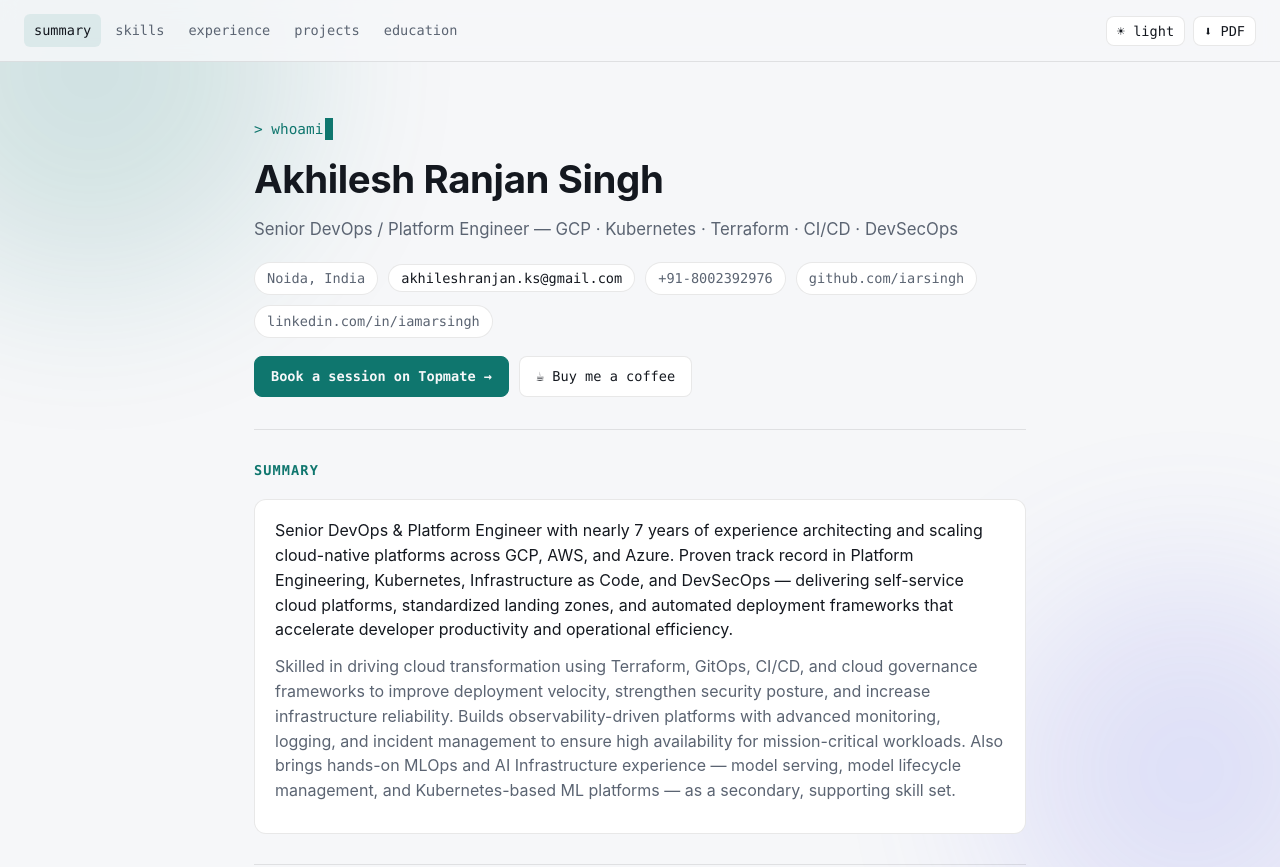
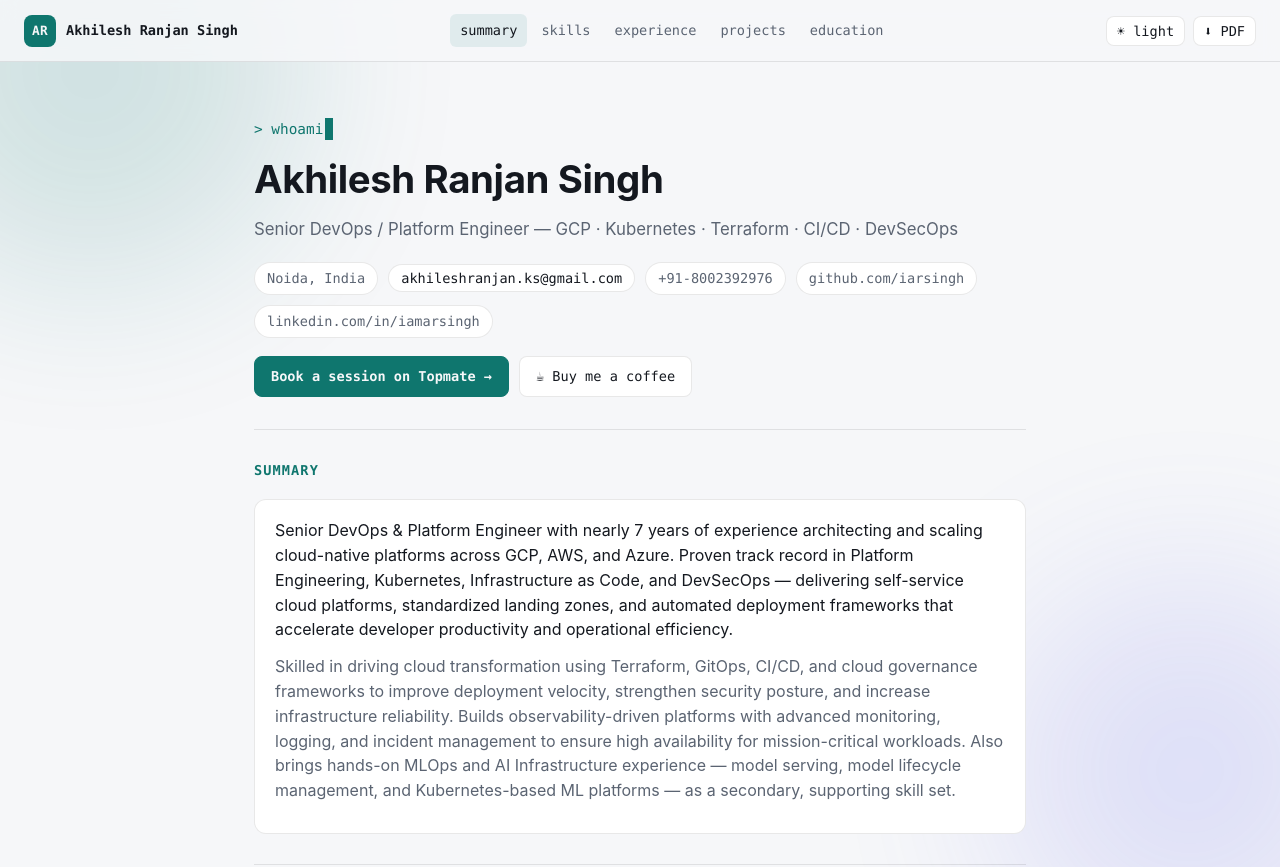
Before and after one commit to iarsingh/profile, a plain HTML site: page index.html in a window 1280 px wide. Shown: the top 867 px of the page. Drawn offline with Linux system fonts and the light colour scheme.

Commit message:
Add AR monogram brand mark to header

```diff
--- a/index.html
+++ b/index.html
@@ -13,6 +13,10 @@
 <div class="bg-orb bg-orb-b" aria-hidden="true"></div>
 
 <nav class="nav">
+  <a class="brand" href="#top" aria-label="Akhilesh Ranjan Singh — home">
+    <span class="brand-mark">AR</span>
+    <span class="brand-name">Akhilesh Ranjan Singh</span>
+  </a>
   <div class="nav-links">
     <a href="#summary">summary</a>
     <a href="#skills">skills</a>
@@ -28,7 +32,7 @@
 
 <div class="wrap">
 
-  <section class="hero">
+  <section class="hero" id="top">
     <p class="eyebrow">whoami<span class="cursor">&nbsp;</span></p>
     <h1>Akhilesh Ranjan Singh</h1>
     <p class="role">Senior DevOps / Platform Engineer — GCP · Kubernetes · Terraform · CI/CD · DevSecOps</p>
--- a/styles.css
+++ b/styles.css
@@ -103,6 +103,38 @@ a { color: var(--accent); }
   backdrop-filter: blur(10px);
   border-bottom: 1px solid var(--border);
 }
+.brand {
+  display: flex;
+  align-items: center;
+  gap: 10px;
+  text-decoration: none;
+  color: var(--text);
+  flex-shrink: 0;
+}
+.brand-mark {
+  width: 32px;
+  height: 32px;
+  border-radius: 8px;
+  background: var(--accent);
+  color: var(--bg);
+  display: flex;
+  align-items: center;
+  justify-content: center;
+  font-family: var(--mono);
+  font-weight: 700;
+  font-size: 0.8em;
+  letter-spacing: 0.02em;
+}
+.brand-name {
+  font-family: var(--mono);
+  font-weight: 600;
+  font-size: 0.85em;
+  white-space: nowrap;
+}
+@media (max-width: 640px) {
+  .brand-name { display: none; }
+}
+
 .nav-links {
   display: flex;
   gap: 4px;
```
